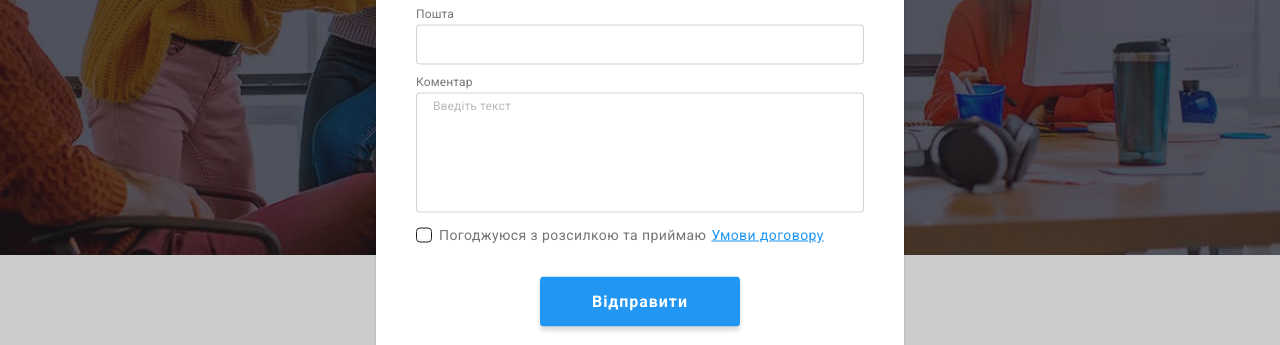
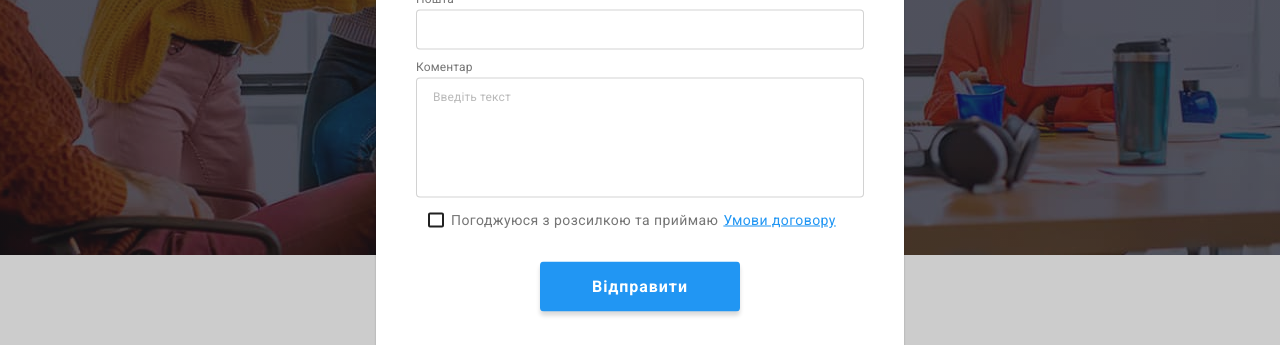
Before and after one commit to Serhii-Pradid/goit-markup-hw-06, a plain HTML site: page index.html in a window 1280 px wide. Both pictures are taken after a click on the button "Замовити послугу". Shown: the part 426-771 px from the top of the page. Drawn offline with nearby package versions, Linux system fonts and the light colour scheme.

Commit message:
вправляє зауваження вкладача
у .form-footer-title  забери маржин
https://prnt.sc/Ays7NUnQrQiL дивись який колір коли друкуєш, зроби білим
у .modal  треба прибирати висоту, висота тепер визначаемся контентом
зазвичай на інпути і textarea не ставлять  cursor: pointer; . Бо це поля для вводу текстової інформації і курсор має бути text, щоб користувач розумів, що тут треба щось друкувати, вводити якусь інформацію. А pointer - то тільки для кліків (кнопок і посилань).
до input та textarea треба прописувати font-size: 12px; https://prnt.sc/hKJcAZVZYO7z
підскочив вгору тест placeholder  у textarea
у .check-text span  має бути border: 2px solid #212121; border-radius: 2px;
у чекбокса має бути відступ злева https://prnt.sc/1Wlc9Wt2sdrX

```diff
--- a/css/styles.css
+++ b/css/styles.css
@@ -294,7 +294,6 @@ img {
   transition: transform 250ms cubic-bezier(0.4, 0, 0.2, 1);
 
   width: 528px;
-  height: 581px;
   background: #ffffff;
   border-radius: 4px;
   box-shadow: 0px 1px 3px rgba(0, 0, 0, 0.12), 0px 1px 1px rgba(0, 0, 0, 0.14),
@@ -378,7 +377,8 @@ img {
   outline: transparent;
   border-radius: 4px;
   transition: border-color 250ms cubic-bezier(0.4, 0, 0.2, 1);
-  cursor: pointer;
+  cursor: text;
+  font-size: 12px;
 }
 
 .form-icon {
@@ -406,9 +406,12 @@ img {
   resize: none;
   padding: 12px 16px;
   transition: border-color 250ms cubic-bezier(0.4, 0, 0.2, 1);
+  font-size: 12px;
 }
 
 .form-comment::placeholder {
+  display: block;
+  padding-top: 6px;
   font-weight: 400;
   font-size: 12px;
   line-height: 1.1667px;
@@ -434,14 +437,15 @@ img {
 .check-text span {
   width: 16px;
   height: 15px;
-  border: 1px solid #212121;
-  border-radius: 4px;
+  border: 2px solid #212121;
+  border-radius: 2px;
   margin-right: 7px;
   display: flex;
   align-items: center;
   justify-content: center;
   fill: transparent;
   transition: border-color 250ms cubic-bezier(0.4, 0, 0.2, 1);
+  margin-left: 12px;
 }
 
 .modal-check:checked + .check-text span {
@@ -831,7 +835,6 @@ margin-left: 30px;
   text-transform: uppercase;
 
   color: #ffffff;
-  margin-left: 93px;
 }
 
 .form-footer {
@@ -847,6 +850,7 @@ margin-left: 30px;
   background-color: var(--main-background-color);
   border-radius: 4px;
   outline: transparent;
+  color: #ffffff;
 }
 
 .form-submit-footer {
```
